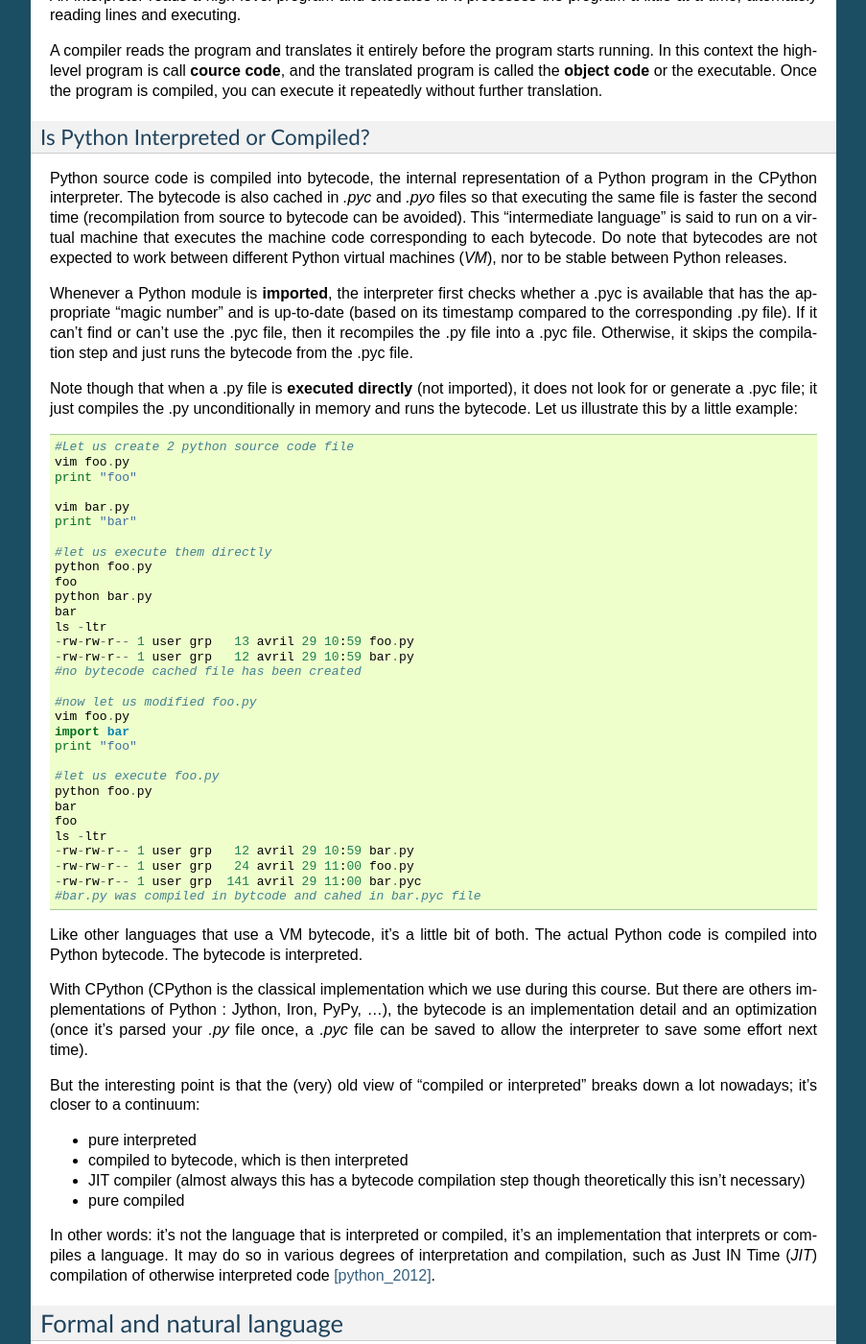
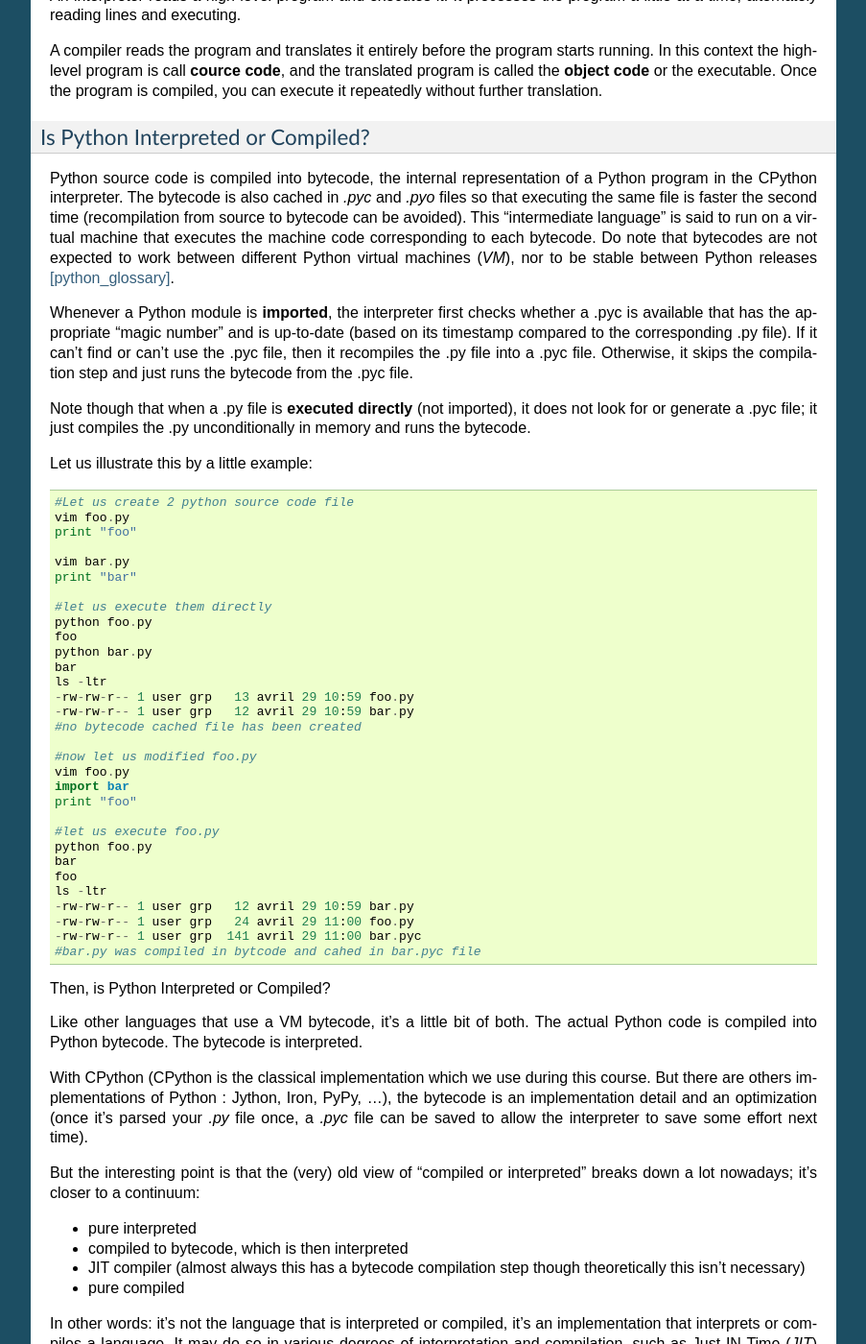
Before and after one commit to C3BI-pasteur-fr/python-course-1, a Sphinx documentation site: the page built from source/Introduction.rst, in a window 1280 px wide and 1400 px high, scrolled down 3021 px. Shown: the whole window at 96% size, without its empty margins (198-1101 px from the left). Built offline with Sphinx 7.4.7, drawn with Linux system fonts in a browser that asks for light colours; some of the changed text lies outside the part shown.

Commit message:
fix layout, typos, add reference

```diff
--- a/source/Introduction.rst
+++ b/source/Introduction.rst
@@ -162,7 +162,7 @@ Is Python Interpreted or Compiled?
 Python source code is compiled into bytecode, the internal representation of a Python program in the CPython interpreter.
 The bytecode is also cached in `.pyc` and `.pyo` files so that executing the same file is faster the second time (recompilation from source to bytecode can be avoided).
 This “intermediate language” is said to run on a virtual machine that executes the machine code corresponding to each bytecode.
-Do note that bytecodes are not expected to work between different Python virtual machines (*VM*), nor to be stable between Python releases.
+Do note that bytecodes are not expected to work between different Python virtual machines (*VM*), nor to be stable between Python releases [python_glossary]_.
 
 Whenever a Python module is **imported**, the interpreter first checks
 whether a .pyc is available that has the appropriate "magic number"
@@ -173,7 +173,10 @@ the compilation step and just runs the bytecode from the .pyc file.
 
 Note though that when a .py file is **executed directly** (not imported),
 it does not look for or generate a .pyc file; it just compiles the .py
-unconditionally in memory and runs the bytecode. Let us illustrate this by a little example::
+unconditionally in memory and runs the bytecode.
+
+Let us illustrate this by a little example: ::
+
  #Let us create 2 python source code file
  vim foo.py
  print "foo"
@@ -206,6 +209,7 @@ unconditionally in memory and runs the bytecode. Let us illustrate this by a lit
  -rw-rw-r-- 1 user grp  141 avril 29 11:00 bar.pyc
  #bar.py was compiled in bytcode and cahed in bar.pyc file
 
+| Then, is Python Interpreted or Compiled?
 Like other languages that use a VM bytecode, it's a little bit of both.
 The actual Python code is compiled into Python bytecode.
 The bytecode is interpreted.
@@ -308,3 +312,5 @@ References
 
 .. [python_2012] Is python a interpreted or compiled language?
    https://mail.python.org/pipermail/python-list/2012-June/625578.html
+
+.. [python_glossary] https://docs.python.org/2.7/glossary.html
```
Also changed, not shown: other parts of source/Introduction.rst (+1 -1 lines).
